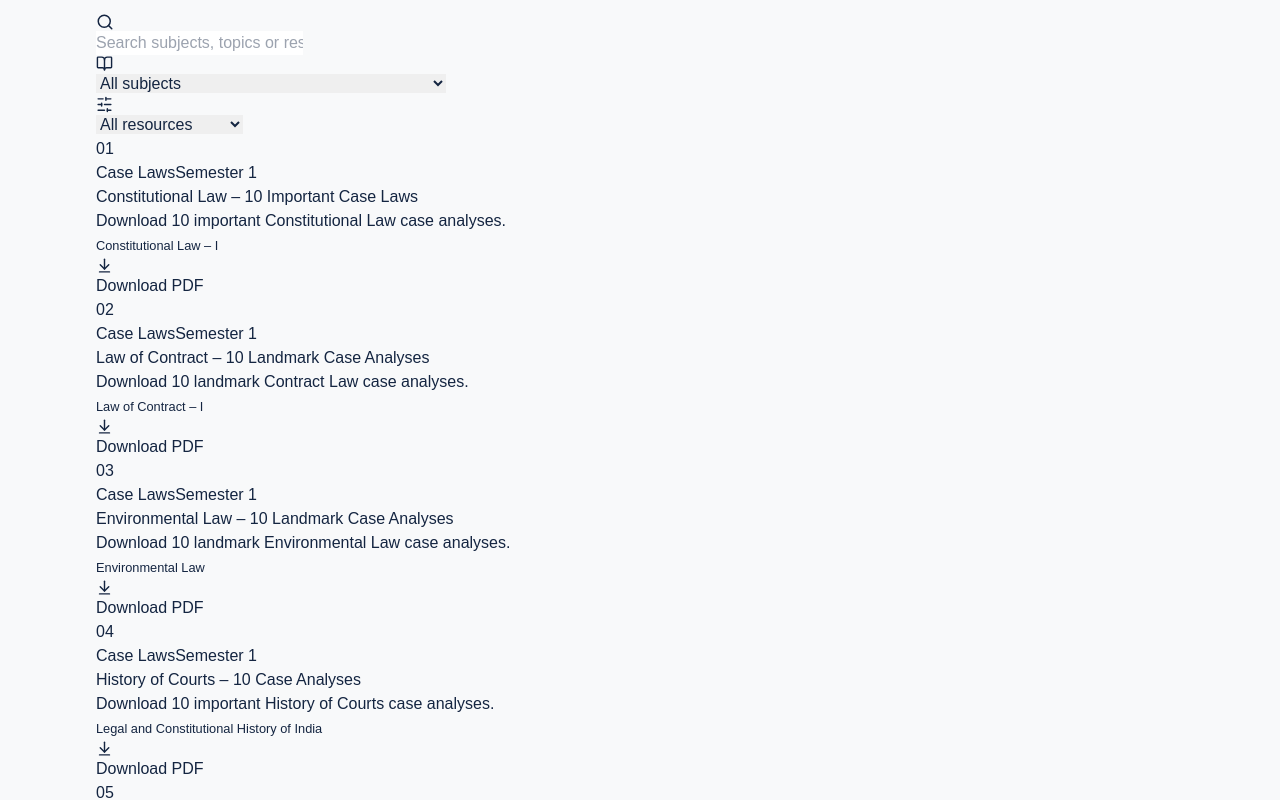
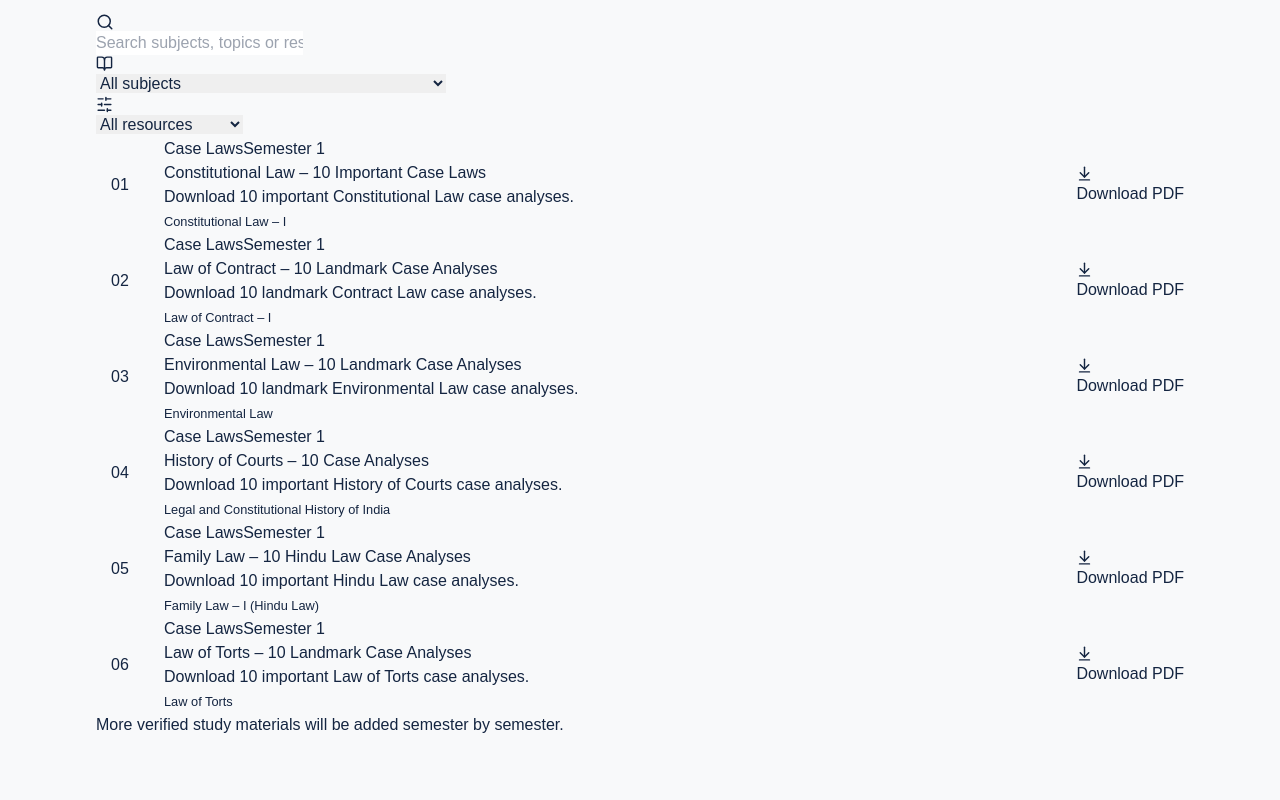
Before and after one commit to Vr7solutions/vignanreddy-legal-journey, a Next.js app: page / in a window 1280 px wide. Shown: the part 2260-3060 px from the top of the page. Built offline with nearby package versions, Linux system fonts and the light colour scheme.

Commit message:
Add resource-row and resource-number styles

```diff
--- a/app/globals.css
+++ b/app/globals.css
@@ -1055,3 +1055,21 @@ h2 em {
     min-height: 50px;
   }
 }
+
+
+
+
+.resource-row {
+  display: grid;
+  grid-template-columns: 48px minmax(0, 1fr) auto;
+  align-items: center;
+  gap: 20px;
+}
+
+.resource-number {
+  display: flex;
+  align-items: center;
+  justify-content: center;
+  width: 48px;
+  text-align: center;
+}
```
